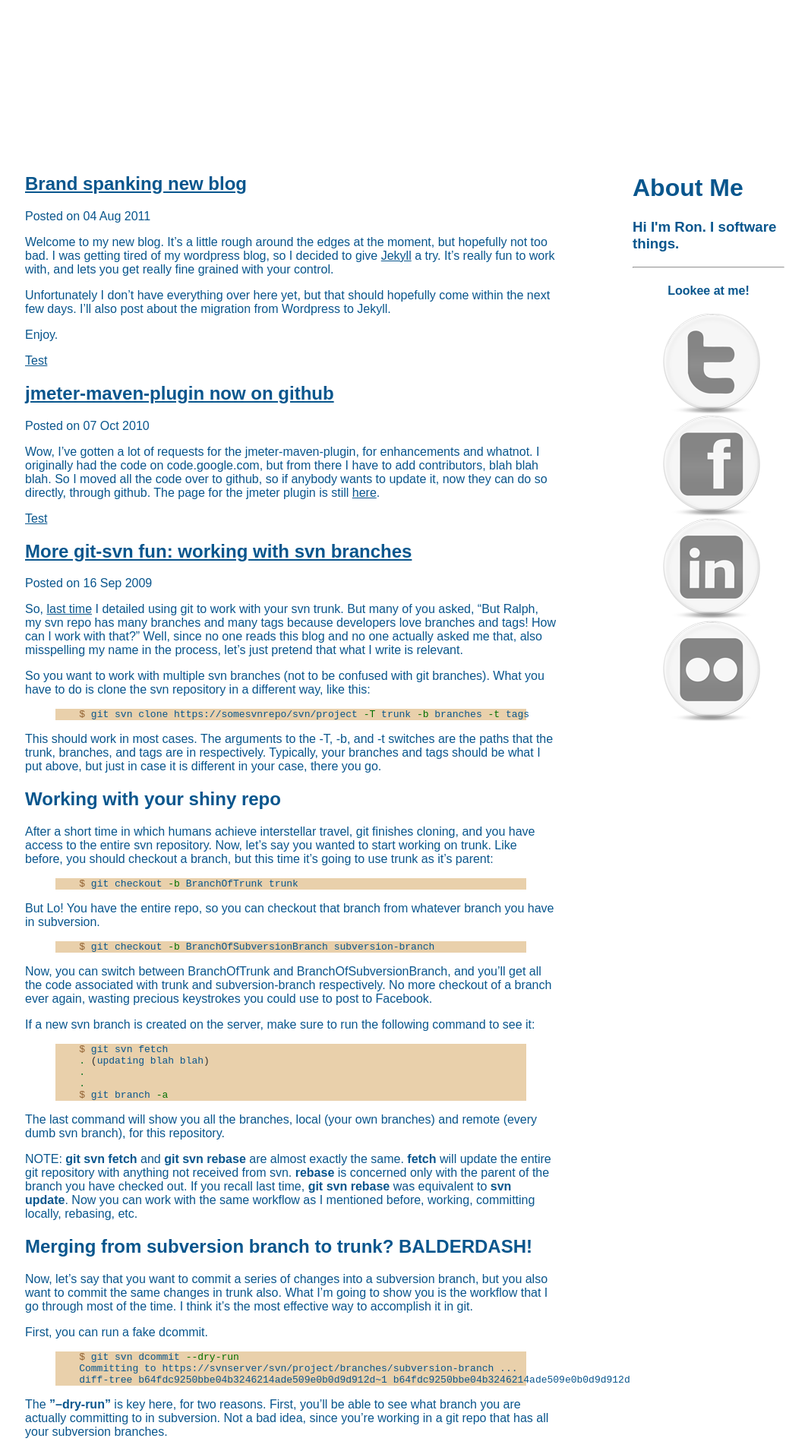
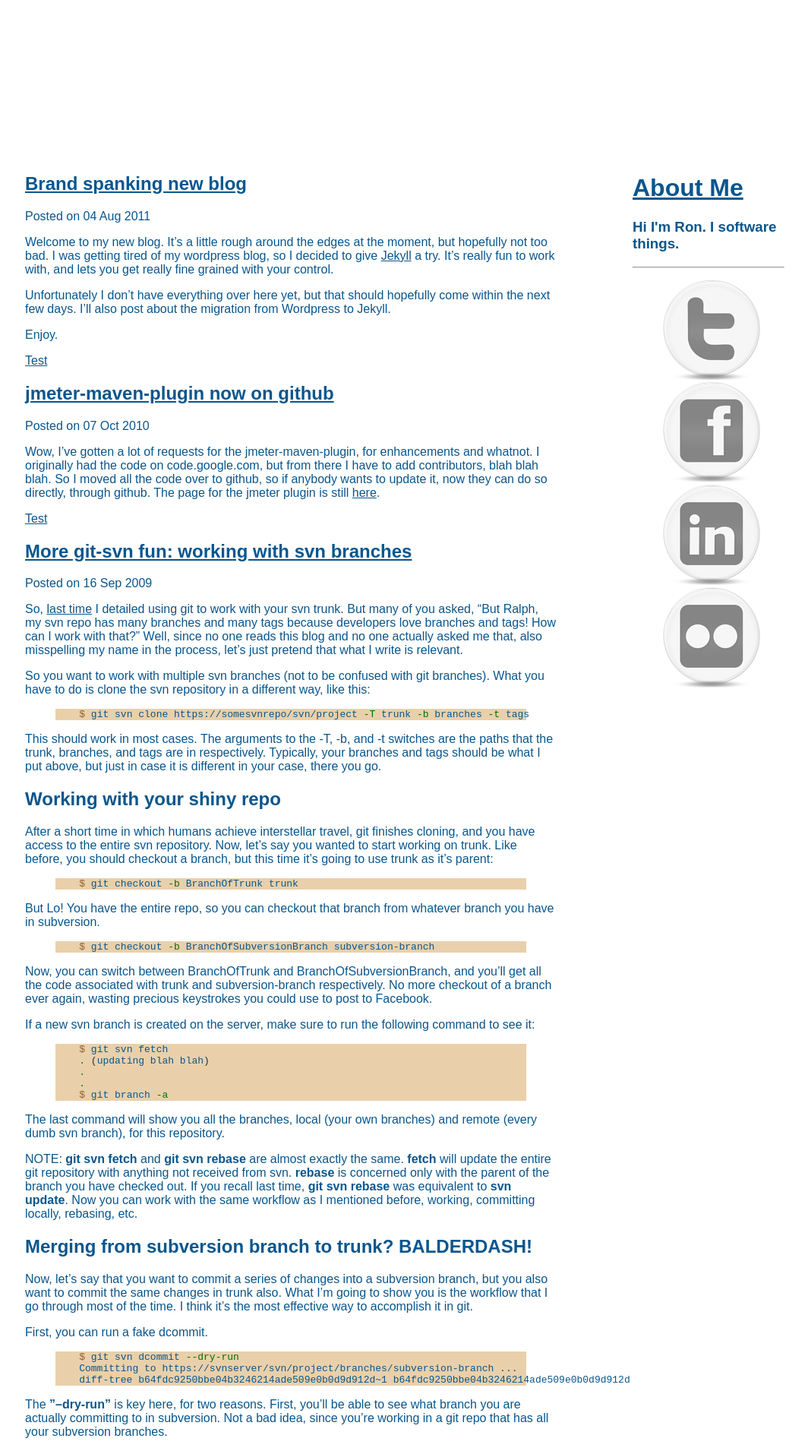
Before and after one commit to Ronnie76er/ronalleva, a Jekyll site: the page built from index.html, in a window 1280 px wide. Shown: the top 1910 px of the page at 76% size, without its empty margins (107-1171 px from the left). Built offline with Jekyll 4.4.1, drawn with Linux system fonts in a browser that asks for light colours; some web fonts are replaced; Markdown is read by kramdown in place of the engine named in the settings; comment, search, counter and statistics services are not loaded.

Commit message:
Hmm...add and remove a few other sidebar things.

```diff
--- a/_layouts/default.html
+++ b/_layouts/default.html
@@ -9,10 +9,9 @@ title: This is a blog
     </div>
 
     <div class="menuitems">
-        <h1> About Me</h1>
+        <h1 class="aboutmeheading">About Me</h1>
         <h3> Hi I'm Ron. I software things.</h3>
         <hr>
-        <h4>Lookee at me!</h4>
         <ul>
             <li><a href="http://twitter.com/#!/Ronnie76er"><img src="/images/twitter-circle.png"></a></li>
             <li><a href="http://www.facebook.com/Ronnie76er"><img src="/images/facebook-circle.png"></a> </li>
--- a/css/styles.css
+++ b/css/styles.css
@@ -18,6 +18,10 @@
 
 }
 
+.aboutmeheading{
+	text-decoration: underline;
+}
+
 .blog-title-string{
 	position: relative;
 	color: white;
@@ -28,10 +32,6 @@
 
 .blog-subline-string{
 
-}
-
-.menuitems h4 {
-	text-align: center;
 }
 
 .title{
```
